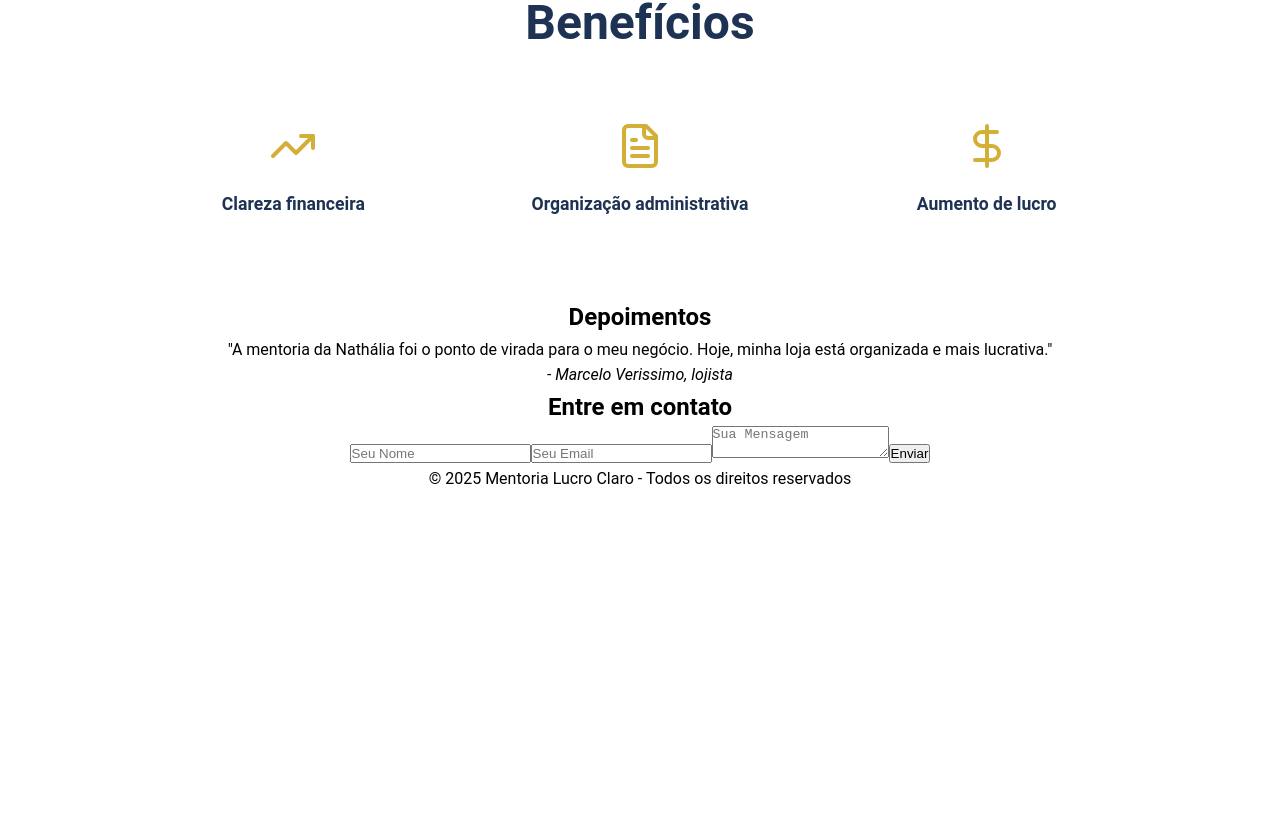
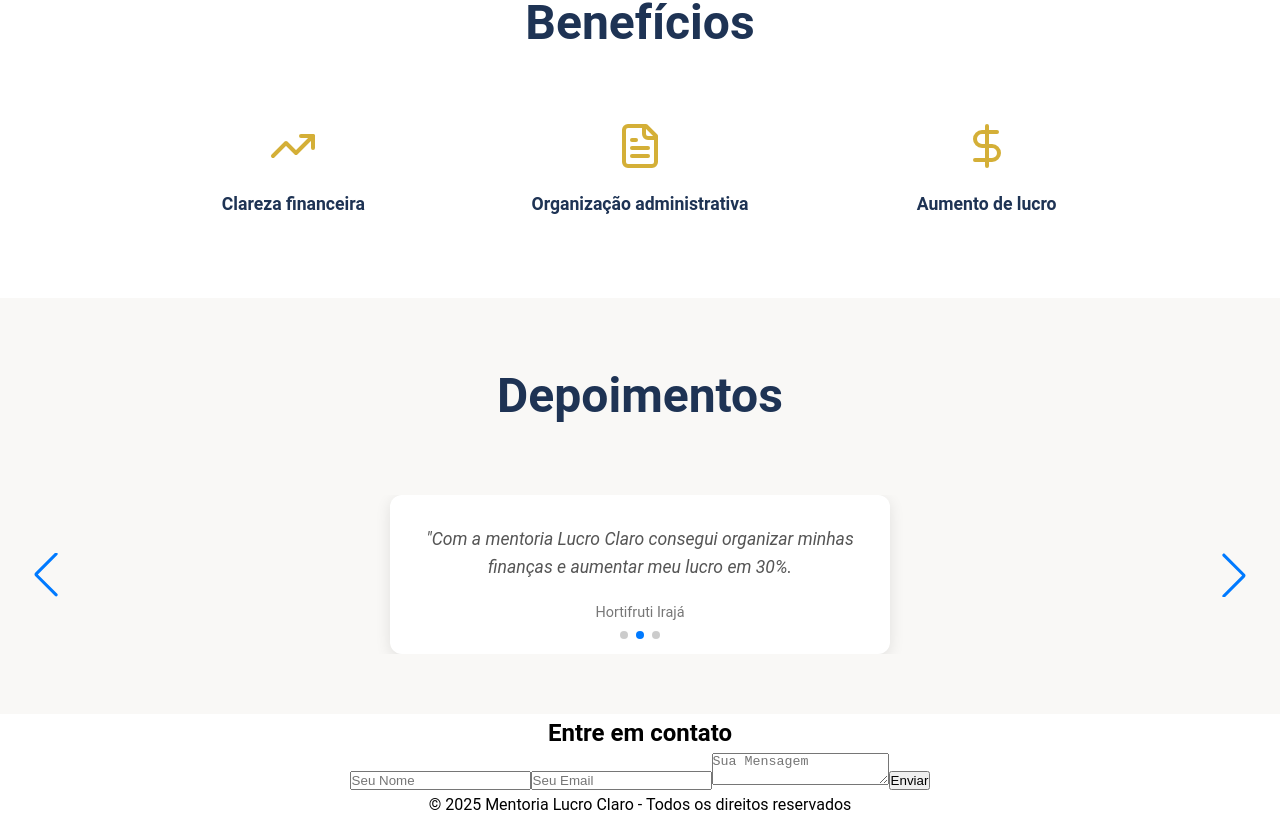
Before and after one commit to MarceloVerissimo/site-cliente-demo, a React (Create React App) app: page / in a window 1280 px wide. Shown: the part 1612-2430 px from the top of the page. Before the commit the page ends 2103 px from the top, so only its background shows below. Built offline with nearby package versions, Linux system fonts and the light colour scheme.

Commit message:
começando seção depoimentos

```diff
--- a/package.json
+++ b/package.json
@@ -12,6 +12,7 @@
     "react-dom": "^19.1.1",
     "react-icons": "^5.5.0",
     "react-scripts": "5.0.1",
+    "swiper": "^12.0.2",
     "web-vitals": "^2.1.4"
   },
   "scripts": {
--- /dev/null
+++ b/src/components/Depoimentos.css
@@ -0,0 +1,39 @@
+.depoimentos {
+  text-align: center;
+  padding: 60px 20px;
+  background: #f9f8f6;
+}
+
+.depoimentos h2 {
+  font-size: 3rem;
+  font-weight: 700;
+  color: #1e3354; /* Azul escuro do projeto */
+  margin-bottom: 60px;
+}
+
+.depoimento-card {
+  background: white;
+  padding: 30px;
+  border-radius: 12px;
+  box-shadow: 0 4px 15px rgba(0,0,0,0.1);
+  max-width: 500px;
+  margin: auto;
+}
+
+.depoimento-card p {
+  font-size: 1.1rem;
+  color: #555;
+  font-style: italic;
+}
+
+.depoimento-card h4 {
+  margin-top: 20px;
+  font-weight: bold;
+  color: #222;
+}
+
+.depoimento-card span {
+  display: block;
+  color: #777;
+  font-size: 0.9rem;
+}
--- a/src/components/Depoimentos.jsx
+++ b/src/components/Depoimentos.jsx
@@ -1,16 +1,54 @@
-import React from 'react'
+import { Swiper, SwiperSlide } from 'swiper/react';
+import 'swiper/css';
+import 'swiper/css/navigation';
+import 'swiper/css/pagination';
+import { Navigation, Pagination, Autoplay } from 'swiper/modules';
+import './Depoimentos.css';
 
-function Depoimentos() {
+export default function Depoimentos() {
+  const depoimentos = [
+    {
+      id: 1,
+      name: 'Marcelo Verissimo',
+      loja: 'Hortifruti Irajá',
+      texto: "Com a mentoria Lucro Claro consegui organizar minhas finanças e aumentar meu lucro em 30%.",
+    },
+    {
+      id: 2,
+      name: 'Marcelo Verissimo',
+      loja: 'Hortifruti Irajá',
+      texto: "Com a mentoria Lucro Claro consegui organizar minhas finanças e aumentar meu lucro em 30%.",
+    },
+    {
+      id: 3,
+      name: 'Marcelo Verissimo',
+      loja: 'Hortifruti Irajá',
+      texto: "Com a mentoria Lucro Claro consegui organizar minhas finanças e aumentar meu lucro em 30%.",
+    },
+  ];
+
   return (
     <section id='depoimentos' className='depoimentos'>
       <h2>Depoimentos</h2>
-      <blockquote>
-        "A mentoria da Nathália foi o ponto de virada para o meu negócio.
-        Hoje, minha loja está organizada e mais lucrativa."
-      </blockquote>
-      <cite>- Marcelo Verissimo, lojista</cite>
+      <Swiper
+        modules={[Navigation, Pagination, Autoplay]}
+        spaceBetween={30}
+        slidesPerView={1}
+        navigation
+        pagination={{ clickable: true}}
+        autoplay= {{ delay: 4000}}
+        loop={true}
+      >
+        {depoimentos.map((dep, index) => (
+          <SwiperSlide key={index}>
+            <div className='depoimento-card'>
+              <p>"{dep.texto}</p>
+              <h4>{dep.nome}</h4>
+              <span>{dep.loja}</span>
+            </div>
+          </SwiperSlide>
+        ))}
+      </Swiper>
     </section>
-  )
+  );
 }
-
-export default Depoimentos
```
Also changed, not shown: 1 other file (tests, documents, lock files or other folders).
